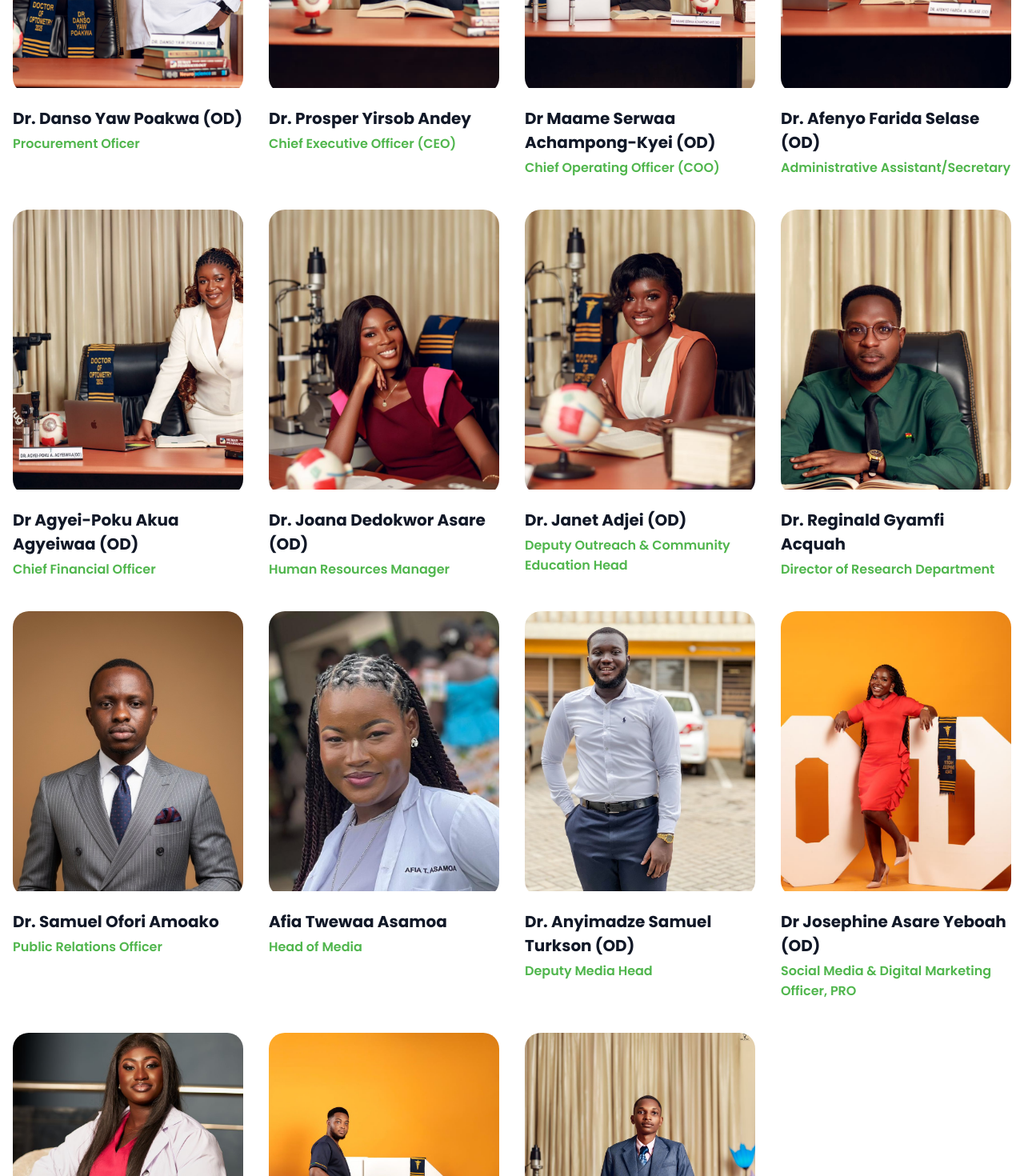
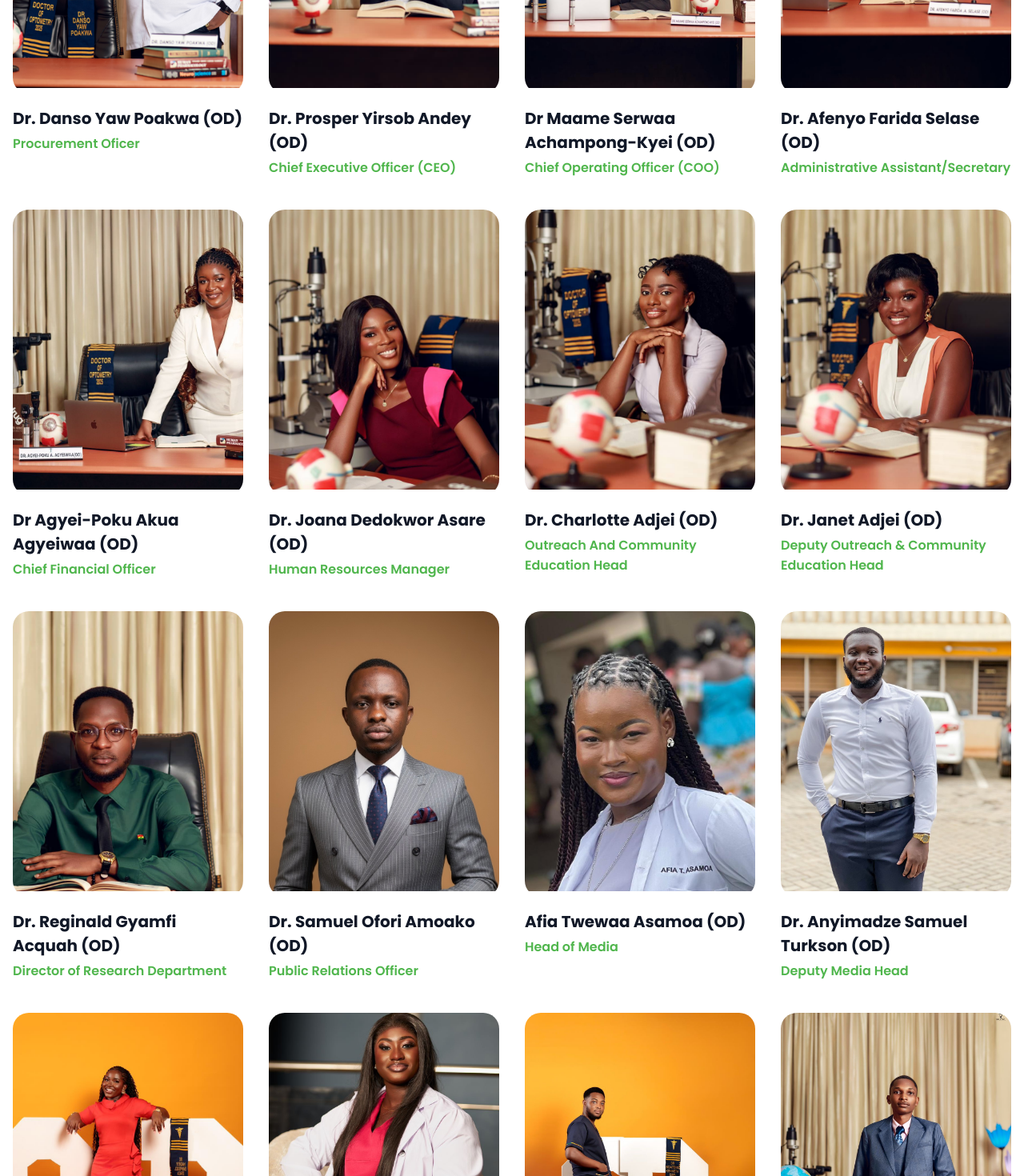
Before and after one commit to Obed18/ray-healthcare, a React (Create React App) app: page /about in a window 1280 px wide. Shown: the part 2740-4210 px from the top of the page at 80% size. Built offline with nearby package versions, Linux system fonts and the light colour scheme; a web font is replaced by a local one.

Commit message:
Updated UI

```diff
--- a/src/data/content.ts
+++ b/src/data/content.ts
@@ -6,7 +6,7 @@ export const teamMembers = [
     image: 0,
   },
   {
-    name: "Dr. Prosper Yirsob Andey",
+    name: "Dr. Prosper Yirsob Andey (OD)",
     role: "Chief Executive Officer (CEO)",
     bio: "Web development lead specializing in building responsive, high-performance applications and leading teams to deliver scalable digital solutions.",
     image: 11,
@@ -36,25 +36,31 @@ export const teamMembers = [
     image: 7,
   },
   {
+    name: "Dr. Charlotte Adjei (OD)",
+    role: "Outreach And Community Education Head",
+    bio: "Web development lead specializing in building responsive, high-performance applications and leading teams to deliver scalable digital solutions.",
+    image: 23,
+  },
+  {
     name: "Dr. Janet Adjei (OD)",
     role: "Deputy Outreach & Community Education Head",
     bio: "Web development lead specializing in building responsive, high-performance applications and leading teams to deliver scalable digital solutions.",
     image: 3,
   },
   {
-    name: "Dr. Reginald Gyamfi Acquah",
+    name: "Dr. Reginald Gyamfi Acquah (OD)",
     role: "Director of Research Department",
     bio: "Web development lead specializing in building responsive, high-performance applications and leading teams to deliver scalable digital solutions.",
     image: 10,
   },
   {
-    name: "Dr. Samuel Ofori Amoako",
+    name: "Dr. Samuel Ofori Amoako (OD)",
     role: "Public Relations Officer",
     bio: "Driving impactful partnerships, shaping collaborations, and ensuring strong governance across all external relationships.",
     image: 1,
   },
   {
-    name: "Afia Twewaa Asamoa",
+    name: "Afia Twewaa Asamoa (OD)",
     role: "Head of Media",
     bio: "Web development lead specializing in building responsive, high-performance applications and leading teams to deliver scalable digital solutions.",
     image: 13,
@@ -67,7 +73,7 @@ export const teamMembers = [
   },
   {
     name: "Dr Josephine Asare Yeboah (OD)",
-    role: "Social Media & Digital Marketing Officer, PRO",
+    role: "Social Media & Digital Marketing Officer",
     bio: "Web development lead specializing in building responsive, high-performance applications and leading teams to deliver scalable digital solutions.",
     image: 12,
   },
@@ -78,7 +84,7 @@ export const teamMembers = [
     image: 2,
   },
   {
-    name: "Dr Kenneth Osei Tutu Boateng",
+    name: "Dr Kenneth Osei Tutu Boateng (OD)",
     role: "Photography, Videography and Content creation Head",
     bio: "Web development lead specializing in building responsive, high-performance applications and leading teams to deliver scalable digital solutions.",
     image: 8,
--- a/src/data/images.ts
+++ b/src/data/images.ts
@@ -32,6 +32,7 @@ export const images = {
     "/profiles/Christabel.jpeg",
     "/profiles/Boatey.jpeg",
     "/profiles/Achiaa.jpeg",
+    "/profiles/Charlotte.jpeg",
   ],
 
   services: {
--- a/src/styles/Navbar.css
+++ b/src/styles/Navbar.css
@@ -258,7 +258,6 @@
     margin-top: auto;
     display: flex;
     flex-direction: column;
-    gap: 1rem;
     width: 100%;
   }
 
```
Also changed, not shown: public/profiles/Charlotte.jpeg (added), 12 other files (tests, documents, lock files or other folders).
